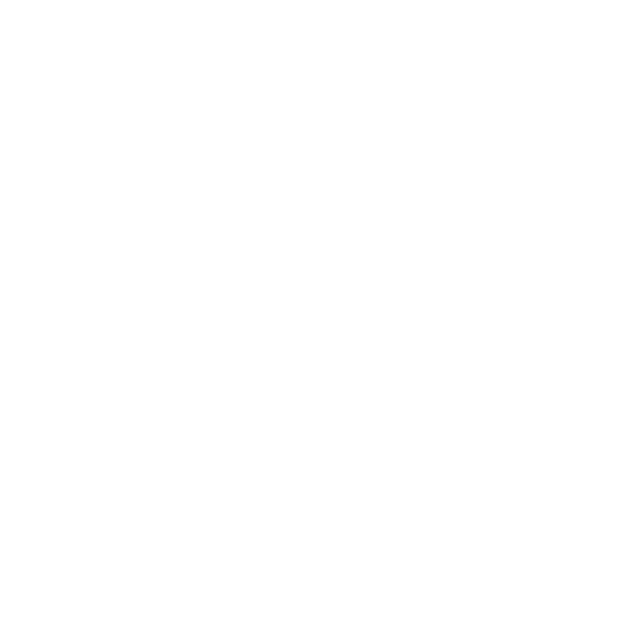
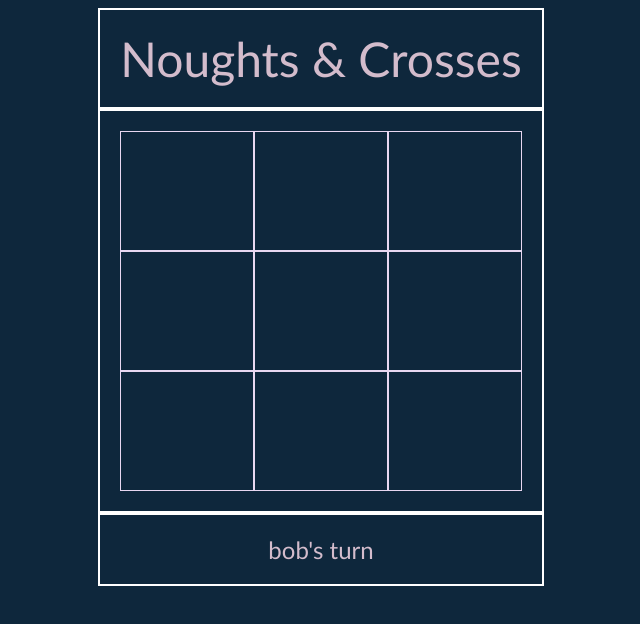
Before and after one commit to domluther/odin-tic-tac-toe, a website: page index.html in a window 1280 px wide. Shown: the whole page, without its empty margins (319-959 px from the left). Drawn offline with Linux system fonts and the light colour scheme.

Commit message:
two player mode done

```diff
--- a/index.html
+++ b/index.html
@@ -8,5 +8,11 @@
     <link rel="stylesheet" href="styles.css" />
     <script defer src="script.js"></script>
   </head>
-  <body></body>
+  <body>
+    <div class="container">
+      <div class="title">Noughts & Crosses</div>
+      <div class="game-content"></div>
+      <div class="game-status">Player 1s turn</div>
+    </div>
+  </body>
 </html>
--- a/script.js
+++ b/script.js
@@ -1,7 +1,13 @@
 // A gameboard to store the state of the game
 // in a module as only one will be needed
+const gameContentEle = document.querySelector('.game-content');
+
 const gameBoard = (() => {
   const gameboard = [];
+
+  const getBoard = () => gameboard;
+
+  const getValue = (x, y) => gameboard[x][y];
 
   // Creates base grid
   const createBoard = () => {
@@ -14,6 +20,27 @@ const gameBoard = (() => {
       // Fill that array with blank spaces
       for (let column = 0; column < columns; column += 1) {
         gameboard[row][column] = defaultContent;
+      }
+    }
+  };
+
+  const createSquare = (x, y, mark) => {
+    const divEle = document.createElement('div');
+    divEle.className = 'square';
+    divEle.dataset.x = x;
+    divEle.dataset.y = y;
+    divEle.textContent = mark;
+    return divEle;
+  };
+
+  const renderBoard = () => {
+    // Reset HTML and then create
+    gameContentEle.innerHTML = '';
+    for (let row = 0; row < 3; row += 1) {
+      for (let column = 0; column < 3; column += 1) {
+        gameContentEle.appendChild(
+          createSquare(row, column, getValue(row, column))
+        );
       }
     }
   };
@@ -39,7 +66,7 @@ const gameBoard = (() => {
     return res === 3;
   };
 
-  // Check all
+  // Are there any wins?
   const checkBoardForWin = (mark) => {
     // The 8 winning lines in noughts and crosses
     const winningLines = [
@@ -97,27 +124,63 @@ const gameBoard = (() => {
 
   // Init the board
   createBoard();
-  addPiece(2, 0, 'x');
-  addPiece(2, 1, 'x');
-  addPiece(2, 2, 'x');
-  checkBoardForWin('x');
-  return { gameboard, addPiece };
+  return { getBoard, addPiece, checkBoardForWin, renderBoard };
 })();
-
-const displayController = () => {};
 
 const Player = (name, desiredMark) => {
   const playerName = name;
   const mark = desiredMark;
+  return { playerName, mark };
 };
 
-/*
-Gameplay loop
+const players = [Player('bob', 'x'), Player('sponge', 'o')];
 
-Set starting player
-while there's space available (not 9 moves?) & no one has won
-  ask player to move
-  place move if possible
-  check if they've won
-  swap player
-*/
+const gameController = (() => {
+  gameBoard.renderBoard();
+  let moves = 0;
+  // Set starting player
+  let activePlayerId = 0;
+  let activePlayer = players[activePlayerId];
+  let won = false;
+
+  const updateStatus = (message) => {
+    const gameStatusEle = document.querySelector('.game-status');
+    gameStatusEle.textContent = message;
+  };
+
+  const tryToMove = (e) => {
+    // Did they click a square?
+    const currentSquare = e.target.closest('.square');
+    if (!currentSquare) return;
+    // Get the coords of the square
+    const { x, y } = e.target.dataset;
+    // Try to add a piece
+    const validMove = gameBoard.addPiece(x, y, activePlayer.mark);
+    if (validMove) {
+      gameBoard.renderBoard();
+      won = gameBoard.checkBoardForWin(activePlayer.mark);
+      if (!won) {
+        activePlayerId = activePlayerId === 1 ? 0 : 1;
+        activePlayer = players[activePlayerId];
+        moves += 1;
+        if (moves < 9) {
+          updateStatus(`${activePlayer.playerName}'s turn`);
+        } else {
+          updateStatus('A draw');
+        }
+      }
+      if (won) {
+        updateStatus(`${activePlayer.playerName} wins!`);
+        gameContentEle.removeEventListener('click', tryToMove);
+      }
+    }
+  };
+
+  const start = () => {
+    gameContentEle.addEventListener('click', tryToMove);
+    updateStatus(`${activePlayer.playerName}'s turn`);
+  };
+  return { start };
+})();
+
+gameController.start();
--- a/styles.css
+++ b/styles.css
@@ -0,0 +1,57 @@
+* {
+  border: 0px;
+  padding: 0px;
+  box-sizing: border-box;
+}
+
+:root {
+  /* CSS HEX */
+  --pale-purple: #e8d7f1ff;
+  --thistle: #d3bcccff;
+  --pomp-and-power: #a167a5ff;
+  --tekhelet: #4a306dff;
+  --prussian-blue: #0e273cff;
+}
+
+html {
+  background-color: var(--prussian-blue);
+  color: var(--thistle);
+  font-family: 'Gill Sans', 'Gill Sans MT', Calibri, 'Trebuchet MS', sans-serif;
+  font-size: 62.5%;
+}
+
+.container {
+  display: grid;
+  justify-content: center;
+  width: auto;
+}
+
+.title,
+.game-content,
+.game-status {
+  border: 0.2rem white solid;
+  padding: 2rem;
+}
+
+.title {
+  font-size: 4.8rem;
+}
+
+.game-status {
+  font-size: 2.4rem;
+  text-align: center;
+}
+
+.game-content {
+  display: grid;
+  grid-template-columns: repeat(3, 1fr);
+  grid-template-rows: repeat(3, 1fr);
+}
+
+.square {
+  border: 0.1rem var(--pale-purple) solid;
+  text-align: center;
+  font-size: 8rem;
+  padding: 0.5rem;
+  height: 12rem;
+}
```
Also changed, not shown: README.md.
